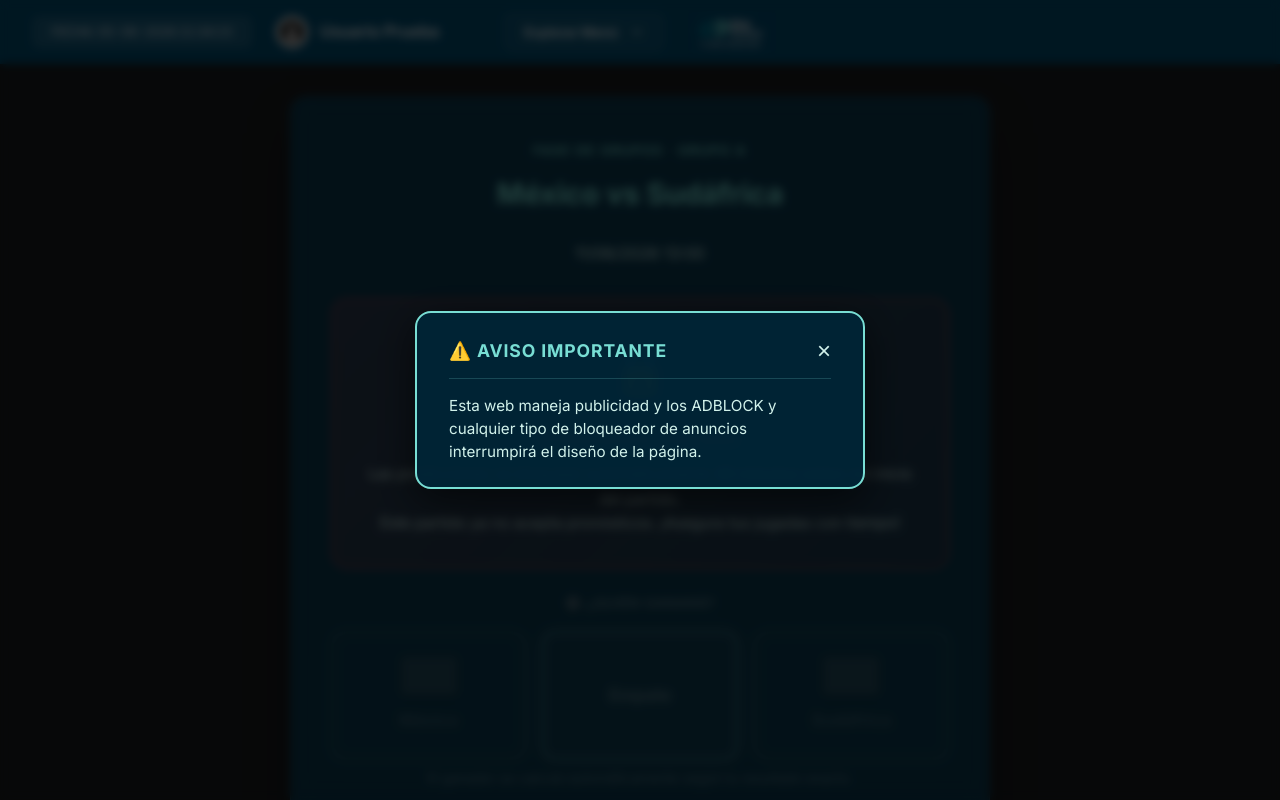
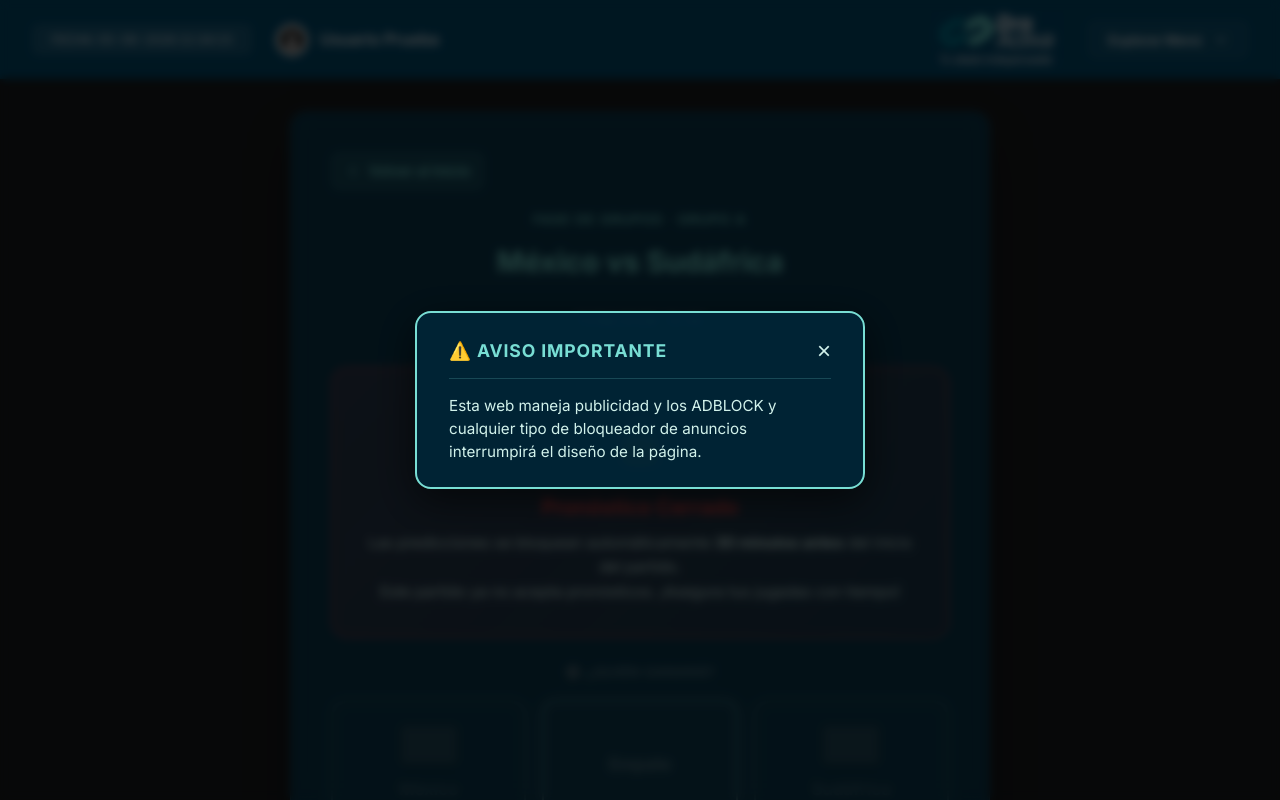
Before and after one commit to Blakezama/quineladroA2026, a Flask app: page /apostar/1 in a window 1280 px wide. Run offline with Flask 3, Linux system fonts and the light colour scheme; the visitor is signed in with stand-in values (Sample User, id 1); data comes from the database, SQL or seed files in the repository; data that the repository does not hold is empty; grey boxes are pictures that could not be loaded.

Commit message:
feat: Move logo+menu to right, use imgdashboard1.png, add back button on apostar page

```diff
--- a/templates/apostar.html
+++ b/templates/apostar.html
@@ -4,6 +4,12 @@
 
 {% block content %}
 <div class="vote-card">
+    <!-- Botón Volver -->
+    <a href="{{ url_for('inicio') }}" style="display: inline-flex; align-items: center; gap: 0.5rem; color: var(--accent-color); text-decoration: none; font-size: 0.9rem; font-weight: 600; margin-bottom: 1rem; padding: 0.4rem 0.8rem; border-radius: 8px; background: rgba(120, 222, 212, 0.1); border: 1px solid rgba(120, 222, 212, 0.2); transition: all 0.3s;" onmouseover="this.style.background='rgba(120,222,212,0.2)'" onmouseout="this.style.background='rgba(120,222,212,0.1)'">
+        <svg width="16" height="16" viewBox="0 0 24 24" fill="none" stroke="currentColor" stroke-width="2" stroke-linecap="round" stroke-linejoin="round"><path d="m15 18-6-6 6-6"/></svg>
+        Volver al Inicio
+    </a>
+
     <!-- Header del Partido -->
     <div class="vote-header">
         <span class="fase-badge">{{ partido.fase }} · Grupo {{ partido.grupo }}</span>
--- a/templates/base.html
+++ b/templates/base.html
@@ -1536,8 +1536,12 @@
                 {% endif %}
             </div>
         </div>
-
-        <div style="display: flex; align-items: center; gap: 1.5rem;">
+        <!-- Columna central vacía -->
+        <div></div>
+
+        <!-- Columna derecha: logo + menú -->
+        <div style="display: flex; align-items: center; gap: 1.5rem; justify-content: flex-end;">
+            <img src="{{ url_for('static', filename='img/imgdashboard1.png') }}" alt="Dashboard" style="height: 55px; object-fit: contain; border-radius: 4px;">
             <div class="nav-container">
                 <button class="nav-toggle" id="navToggle">
                 Explorar Menú
@@ -1564,7 +1568,6 @@
                 {% endif %}
             </nav>
             </div>
-            <img src="{{ url_for('static', filename='img/imgdashboard.png') }}" alt="Dashboard" style="height: 40px; object-fit: contain; border-radius: 4px;">
         </div>
     </header>
 
```
Also changed, not shown: static/img/imgdashboard1.png (added).
